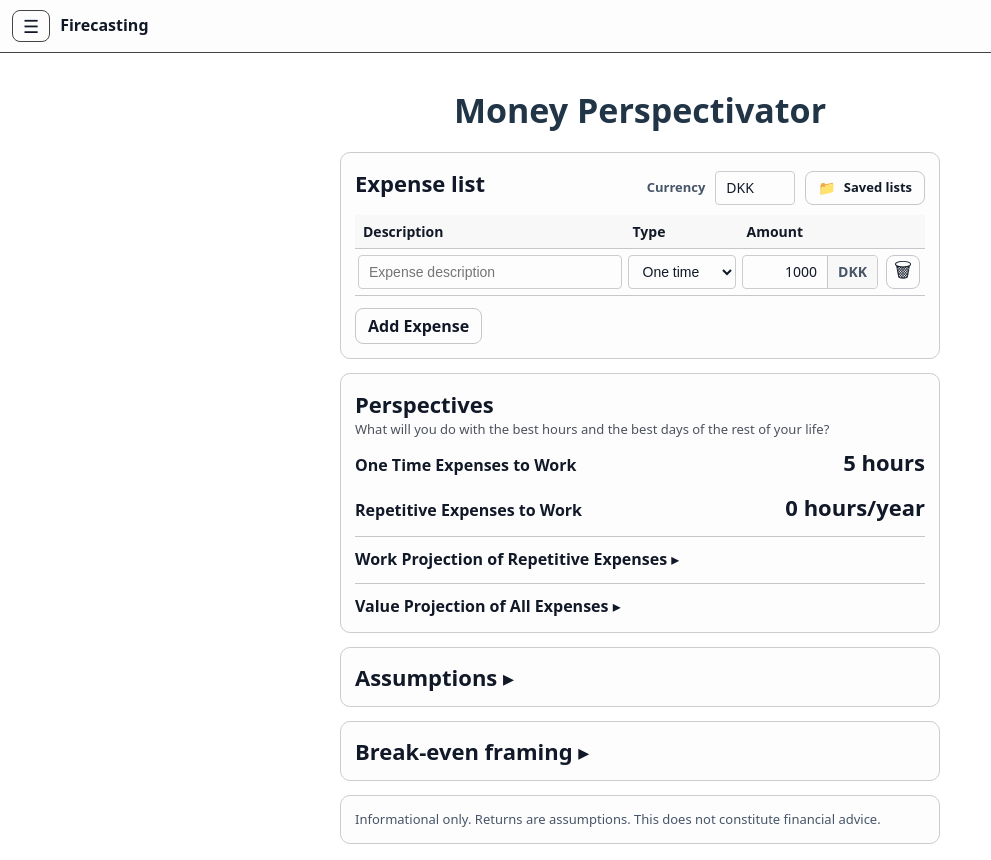
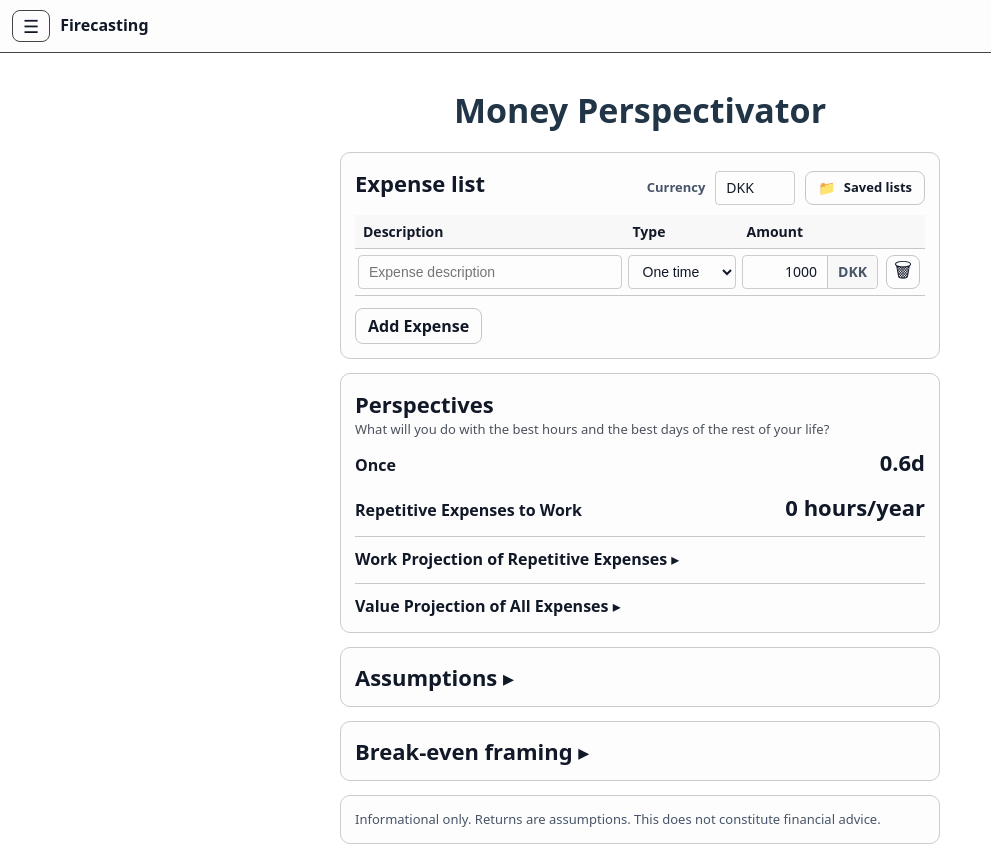
Before and after one commit to Gorm2303/firecasting-frontend, a React (Vite) app in the folder vite-react-frontend/: page /money-perspective in a window 1280 px wide. Shown: the whole page, without its empty margins (0-991 px from the left). Built offline with nearby package versions, Linux system fonts and the light colour scheme.

Commit message:
Perspectives: show Once in Y/M/D format

```diff
--- a/vite-react-frontend/src/pages/MoneyPerspectivePage.tsx
+++ b/vite-react-frontend/src/pages/MoneyPerspectivePage.tsx
@@ -1466,12 +1466,12 @@ const MoneyPerspectivePage: React.FC = () => {
                   gap: 10,
                 }}
               >
-                <div style={{ fontWeight: 800 }}>One Time Expenses to Work</div>
+                <div style={{ fontWeight: 800 }}>Once</div>
                 {effectiveHourlyRate == null ? (
                   <div style={subtleTextStyle}>Missing</div>
                 ) : (
                   <div style={{ fontWeight: 900, fontSize: 22 }}>
-                    {formatNumber(results.workHrs ?? 0, 2)} hours
+                    {formatHoursAsYmd(results.workHrs ?? 0, 1, useWorkDaysInYmd)}
                   </div>
                 )}
               </div>
```
